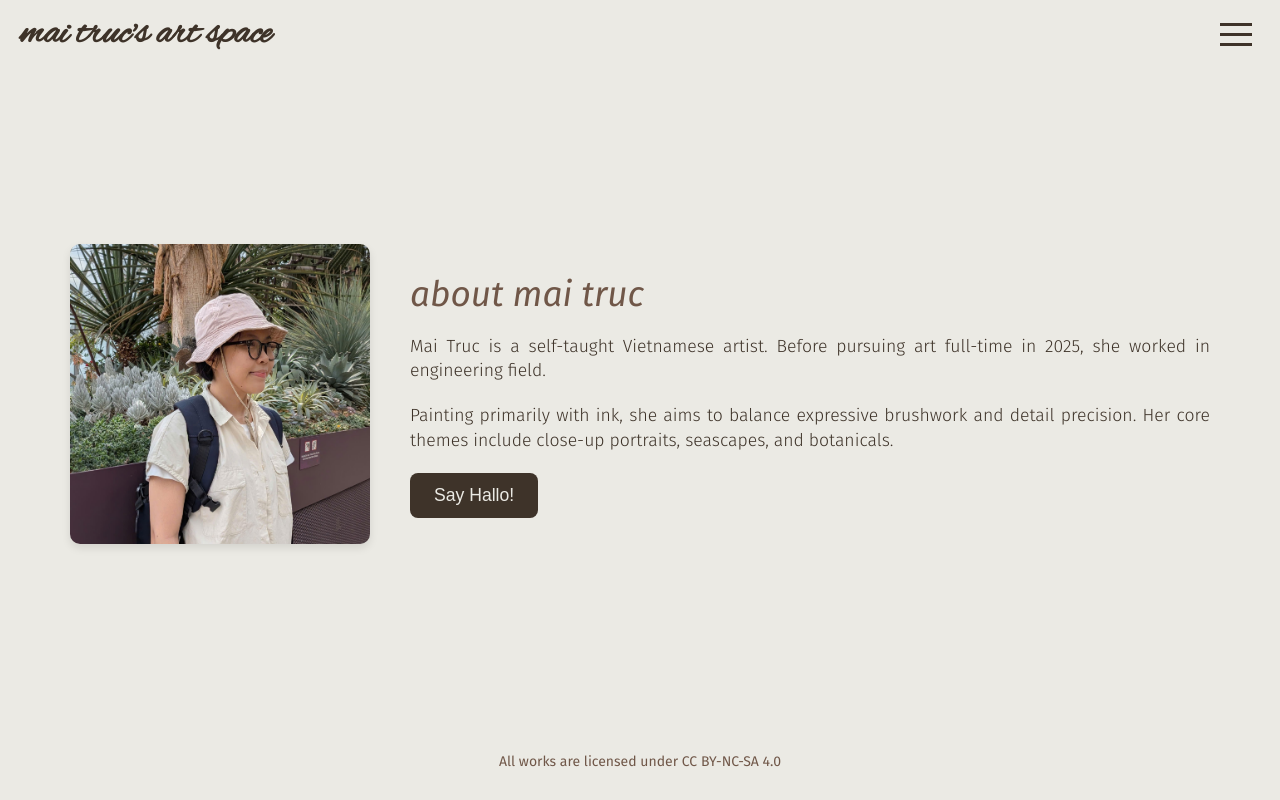
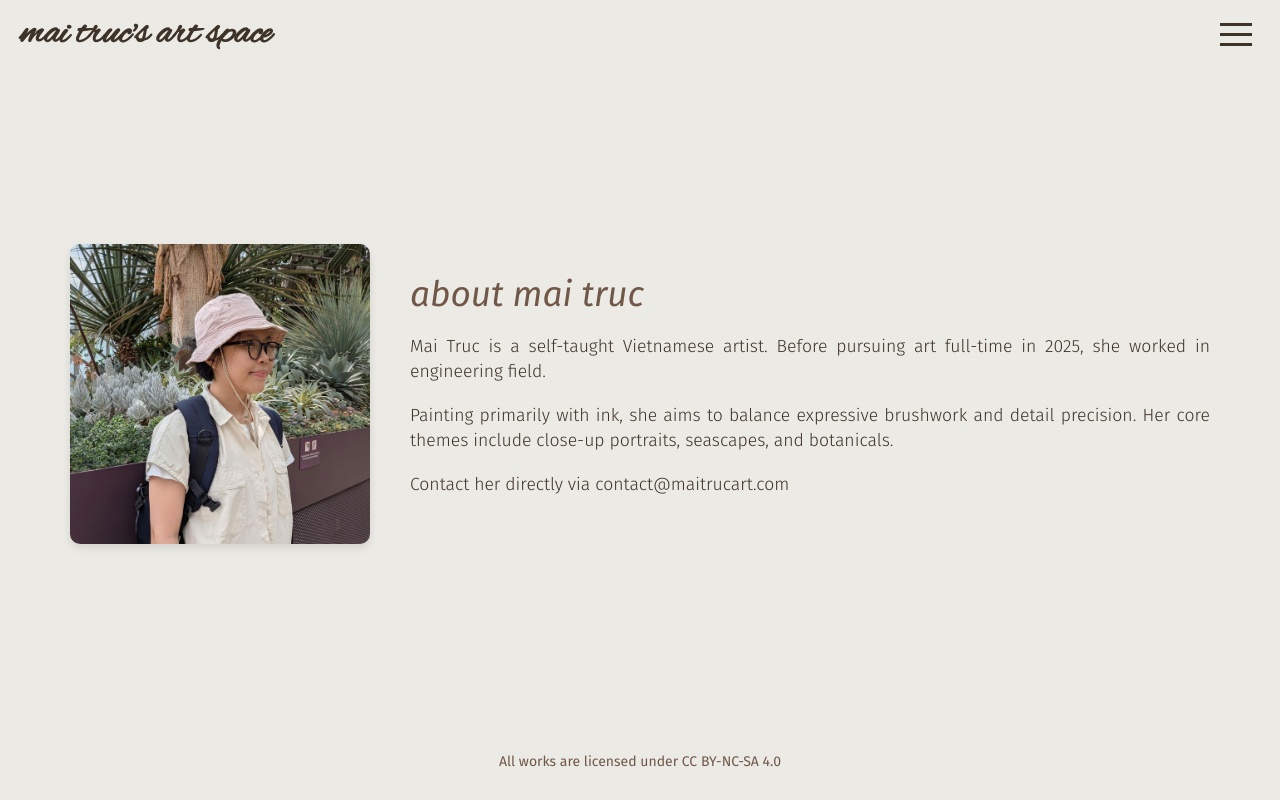
Before and after one commit to maitruc-notes/portfolio, a React (Vite) app: page /about in a window 1280 px wide. Built offline with nearby package versions, Linux system fonts and the light colour scheme.

Commit message:
change contact email

```diff
--- a/src/Data.js
+++ b/src/Data.js
@@ -2,8 +2,7 @@ const Data = {
   WebsiteTitle: "mai truc's art space",
   HeaderTitle: "mai truc's art space",
   FooterText: "All works are licensed under CC BY-NC-SA 4.0",
-  AboutEmail: "maitruc.letterbox@gmail.com",
-  AboutEmailSubject: "Subject of the Email",
+  AboutEmail: "contact@maitrucart.com",
   AboutHeading: "about mai truc",
   AboutTextParagraph1:
     "Mai Truc is a self-taught Vietnamese artist. Before pursuing art full-time in 2025, she worked in engineering field.",
--- a/src/pages/About.jsx
+++ b/src/pages/About.jsx
@@ -42,9 +42,7 @@ function About() {
           <h1>{data.AboutHeading}</h1>
           <p>{data.AboutTextParagraph1}</p>
           <p>{data.AboutTextParagraph2}</p>
-          <button onClick={handleClick} className={AboutCSS.contactButton}>
-            {data.AboutButtonText}
-          </button>
+          <p>Contact her directly via {data.AboutEmail}</p>
         </div>
       </div>
       <Footer />
```
